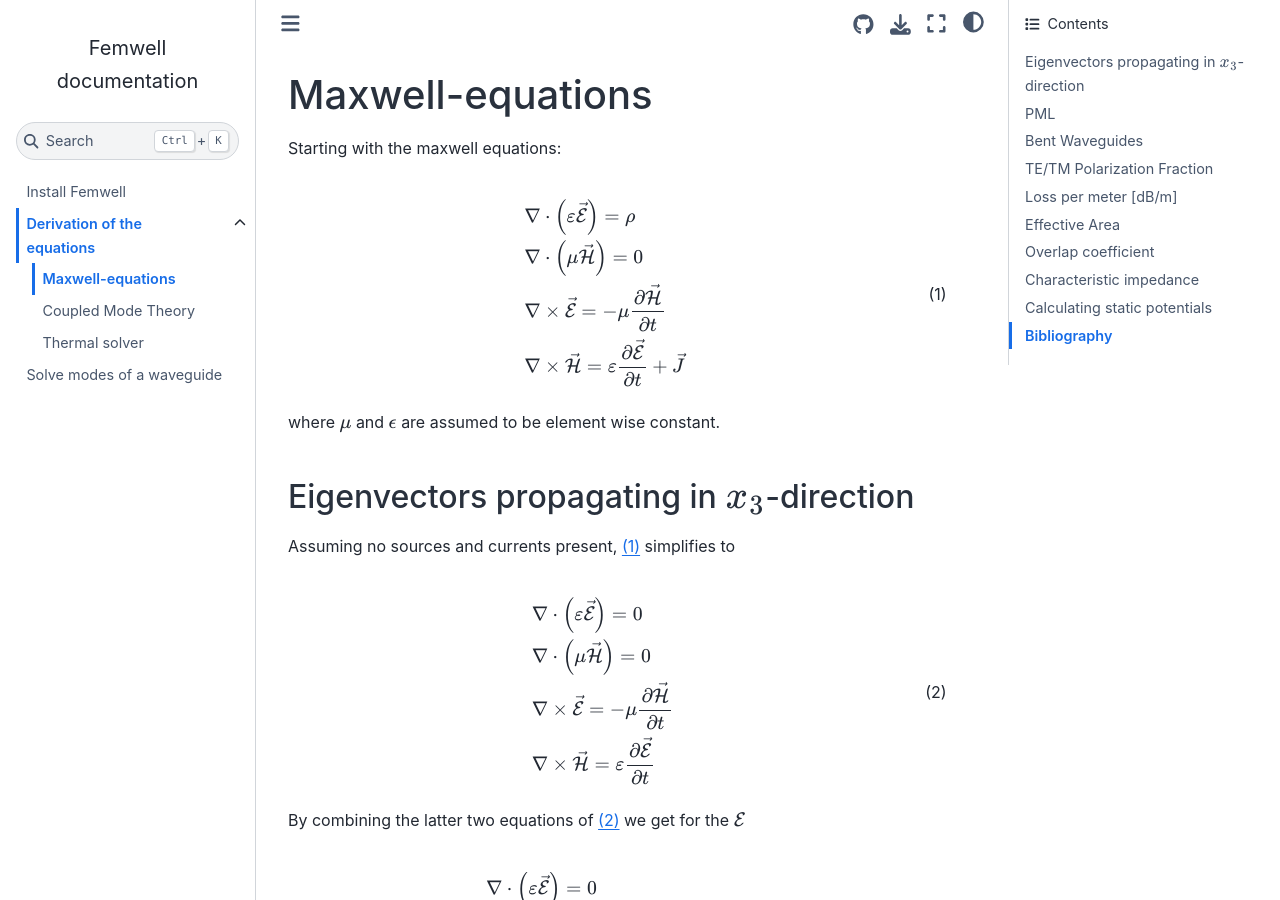
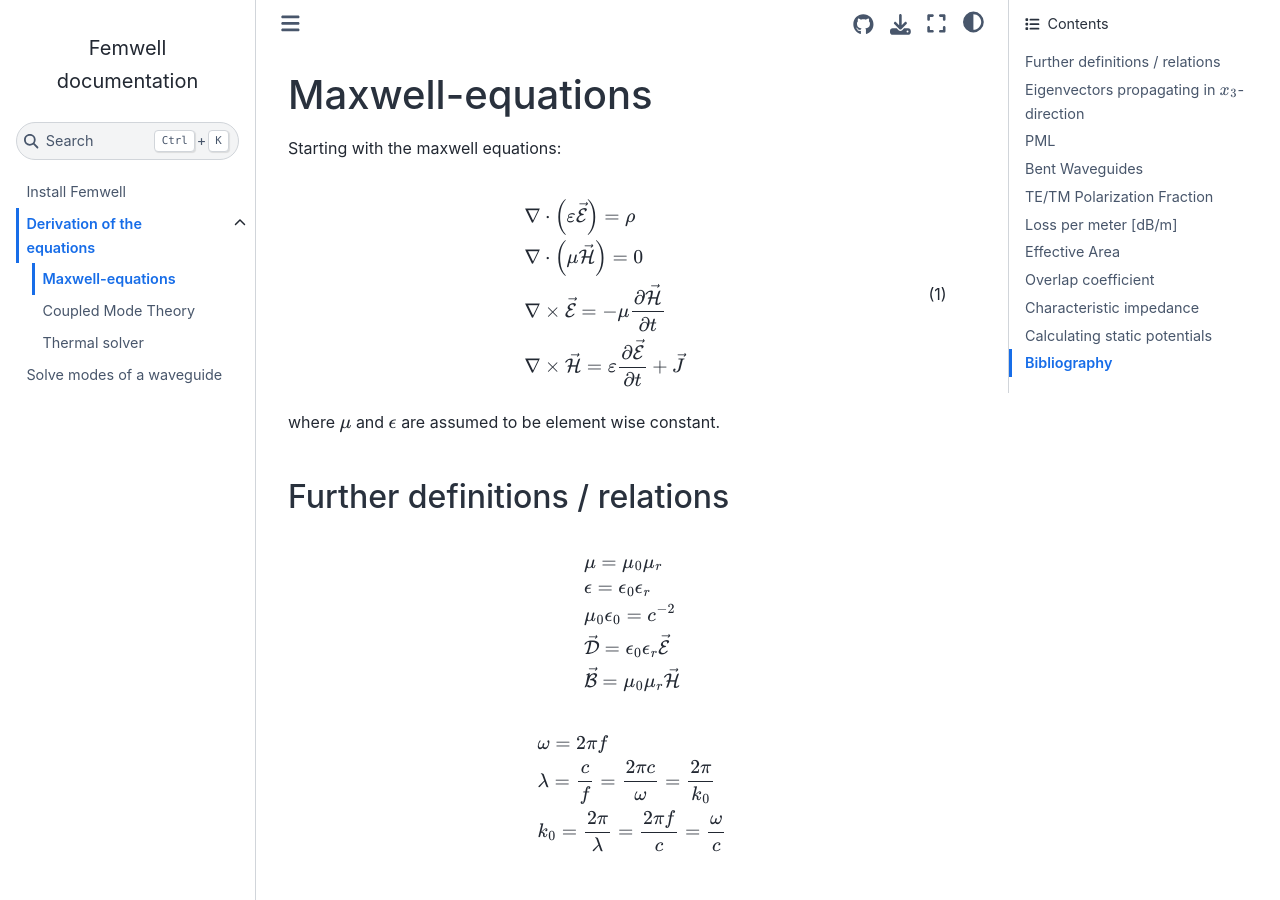
Before and after one commit to HelgeGehring/femwell, a Sphinx documentation site: the page built from docs/source/math/maxwell.rst, in a window 1280 px wide and 900 px high. Built offline with Sphinx 7.4.7 and the Sphinx Book theme 1.1.4, drawn with Linux system fonts in a browser that asks for light colours; cross-references to code outside the pages are shown as plain code.

Commit message:
add some relations to docs

```diff
--- a/docs/source/math/maxwell.rst
+++ b/docs/source/math/maxwell.rst
@@ -16,6 +16,30 @@ Starting with the maxwell equations:
     &\nabla\times\vec{\mathcal{H}} = \varepsilon\frac{\partial \vec{\mathcal{E}}}{\partial t} + \vec{J}
 
 where :math:`\mu` and :math:`\epsilon` are assumed to be element wise constant.
+
+*******************************
+Further definitions / relations
+*******************************
+
+.. math::
+    &\mu = \mu_0 \mu_r
+
+    &\epsilon = \epsilon_0 \epsilon_r
+
+    &\mu_0 \epsilon_0 = c^{-2}
+
+    &\vec{\mathcal{D}} = \epsilon_0 \epsilon_r \vec{\mathcal{E}}
+
+    &\vec{\mathcal{B}} = \mu_0 \mu_r \vec{\mathcal{H}}
+
+.. math::
+    &\omega = 2 \pi f
+
+    &\lambda = \frac{c}{f} = \frac{2 \pi c}{\omega} = \frac{2 \pi}{k_0}
+
+    &k_0 = \frac{2 \pi}{\lambda} = \frac{2 \pi f}{c} = \frac{\omega}{c}
+
+
 
 *************************************************
 Eigenvectors propagating in :math:`x_3`-direction
```
